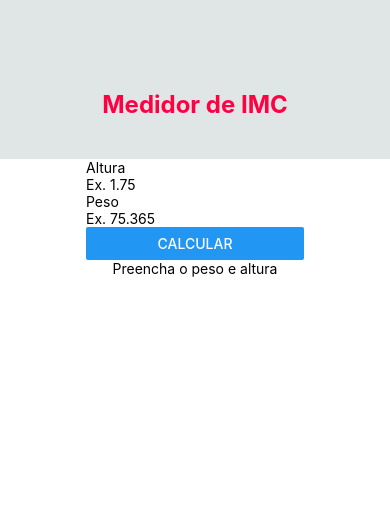
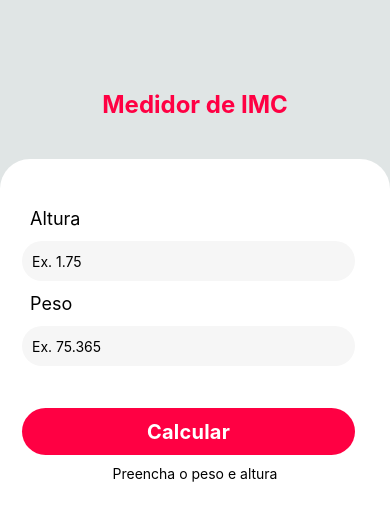
Before and after one commit to LucaRosendo/Project_react, a React Native app in the folder onebithealth/: screen / in a window 390 px wide. Shown: the top 520 px of the page. Built offline with nearby package versions, Linux system fonts and the light colour scheme.

Commit message:
Commits manuais

```diff
--- a/onebithealth/src/components/Form/Index.js
+++ b/onebithealth/src/components/Form/Index.js
@@ -1,5 +1,5 @@
 import React, {useState} from "react";
-import { View, Text ,TextInput, Button} from "react-native";
+import { View, Text ,TextInput, TouchableOpacity} from "react-native";
 import ResultImc from "./ResultImc";
 import styles from "./style";
 
@@ -32,25 +32,33 @@ function validationImc(){//Chama função imcCalculator() quando altura e peso f
 
     return(
         <View style={styles.formContext}>
-            <View>
-                <Text>Altura</Text>
+            <View style={styles.form}>
+                <Text style={styles.formLabel}>Altura</Text>
                 <TextInput
+                style={styles.input}
                 onChangeText = {setHeigth}
                 value = {heigth}
                 placeholder = "Ex. 1.75"//Exeplo de altura
                 keyboardType = "numeric"//Abrir teclado numérico
                 />
 
-                <Text>Peso</Text>
+                <Text style={styles.formLabel}>Peso</Text>
                 <TextInput
+                style={styles.input}
                 onChangeText = {setWeigth}
                 value = {weigth}
                 placeholder = "Ex. 75.365"//Exeplo de altura
                 keyboardType = "numeric"//Abrir teclado numérico
                 />
-                <Button
-                onPress = {() => validationImc()}//Quando for pressionado cria uma arrow function para calcular o valor
-                title = {textButton}/>
+
+                <TouchableOpacity
+                style={styles.buttonCalculator}
+                onPress={() => {
+                    validationImc()
+                }}>
+                    <Text style={styles.texButtonCalculator}>{textButton}</Text>
+                </TouchableOpacity>
+
             </View>
             <ResultImc messageResultImc={messageImc} resultImc={imc}/>
         </View>
--- a/onebithealth/src/components/Form/style.js
+++ b/onebithealth/src/components/Form/style.js
@@ -2,12 +2,58 @@ import { StyleSheet } from 'react-native'
 
 const styles = StyleSheet.create({
    formContext: {
-    width:"100%",
-    height:"100%",
+    width:"100%",//Largura
+    height:"100%",//Altura
     bottom:0,
     backgroundColor:"#FFFFFF",
     alignItems:"Center",
-    marginTop:30,
+    borderTopLeftRadius:30,//Arredondar bordas
+    borderTopRightRadius:30,//Arredondar bordas
+    marginTop:30,//Separar do top
+   },
+
+   form:{
+      width:"100%",
+      height:"auto",
+      marginTop:39,
+      padding:10,
+   },
+
+   formLabel:{
+   color:"#000000",
+   fontSize:18,
+   paddingLeft:20,
+   },
+
+   input:{
+      width:"90%",
+      borderRadius:50,
+      backgroundColor:"#f6f6f6",
+      height:40,
+      margin:12,
+      paddingLeft:10,
+   },
+
+   buttonCalculator:{
+      borderRadius:50,
+      alignItems:"center",
+      justifyContent:"center",
+      width:"90%",
+      backgroundColor:"#FF0043",
+      paddingTop:14,
+      paddingBootom:14,
+      marginLeft:12,
+      marginTop:30,
+      paddingVertical: 12,
+      paddingHorizontal: 32
+   },
+
+   texButtonCalculator:{
+      fontSize:20,
+      lineHeight: 21,
+      fontWeight: 'bold',
+      letterSpacing: 0.25,
+      color: 'white',
    },
 });
 
```
